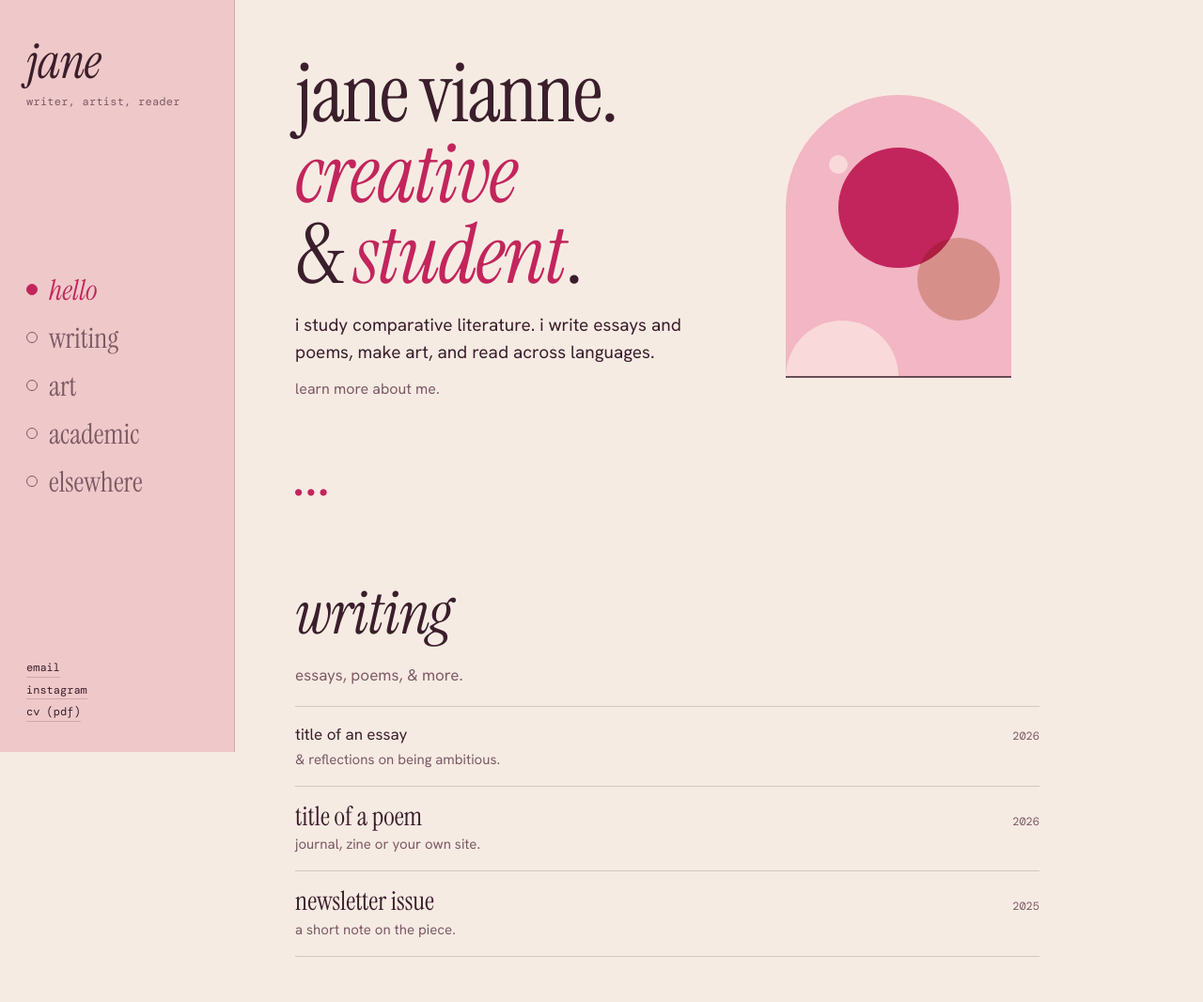
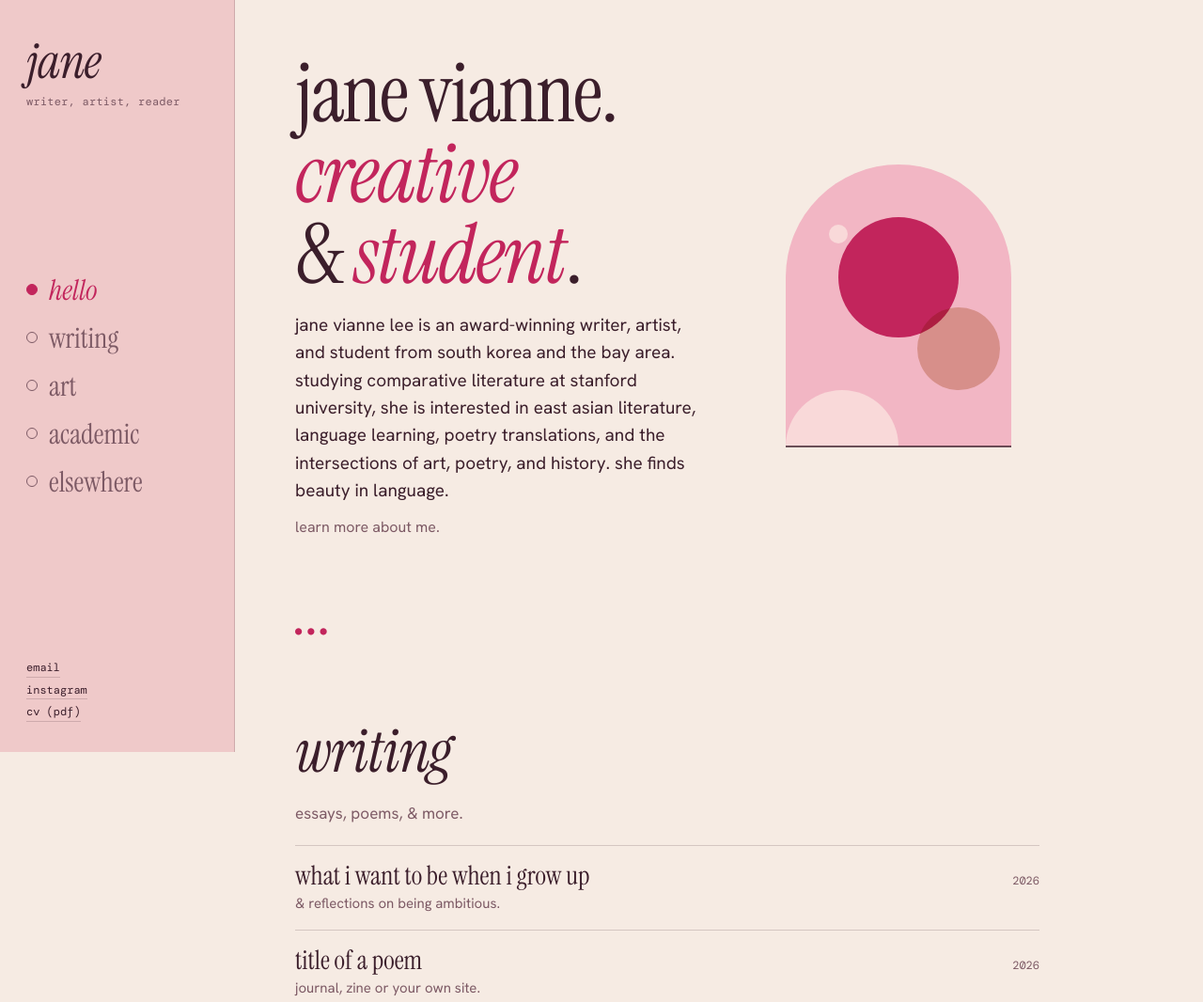
Before and after one commit to janevianne/janevianne.github.io, a plain HTML site: page index.html in a window 1280 px wide. Shown: the top 1066 px of the page at 94% size. Drawn offline with nearby package versions, Linux system fonts and the light colour scheme.

Commit message:
Update index.html

```diff
--- a/index.html
+++ b/index.html
@@ -197,7 +197,7 @@
     <section id="hello" class="hello">
       <div>
         <h1>jane vianne. <em>creative</em> & <em>student</em>.</h1>
-        <p>i study comparative literature. i write essays and poems, make art, and read across languages.</p>
+        <p>jane vianne lee is an award-winning writer, artist, and student from south korea and the bay area. studying comparative literature at stanford university, she is interested in east asian literature, language learning, poetry translations, and the intersections of art, poetry, and history. she finds beauty in language. </p>
         <p>learn more about me.</p>
       </div>
       <svg class="art-hero" viewBox="0 0 300 340" role="img" aria-label="Abstract composition of an arch, circles and a half moon in pink and raspberry">
@@ -217,7 +217,7 @@
       <p class="lede">essays, poems, & more.</p>
       <ul class="links">
         <li><a href="https://miffyandmatcha.substack.com/p/what-i-want-to-be-when-i-grow-up?r=38gzkb&utm_campaign=post&utm_medium=web">
-          <span class="what i want to be when i grow up">title of an essay</span><span class="meta">2026</span>
+          <span class="title of an essay">what i want to be when i grow up</span><span class="meta">2026</span>
           <span class="note">& reflections on being ambitious.</span>
         </a></li>
         <li><a href="#">
```
